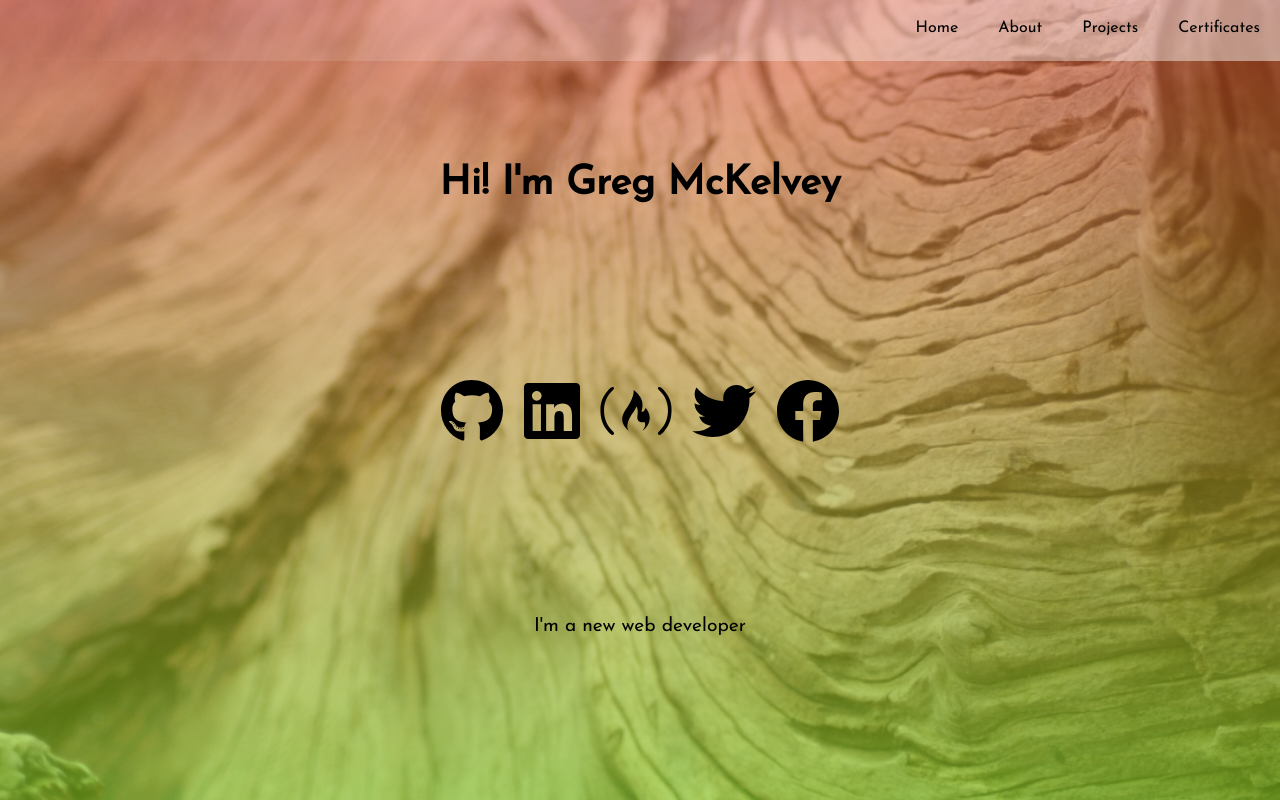
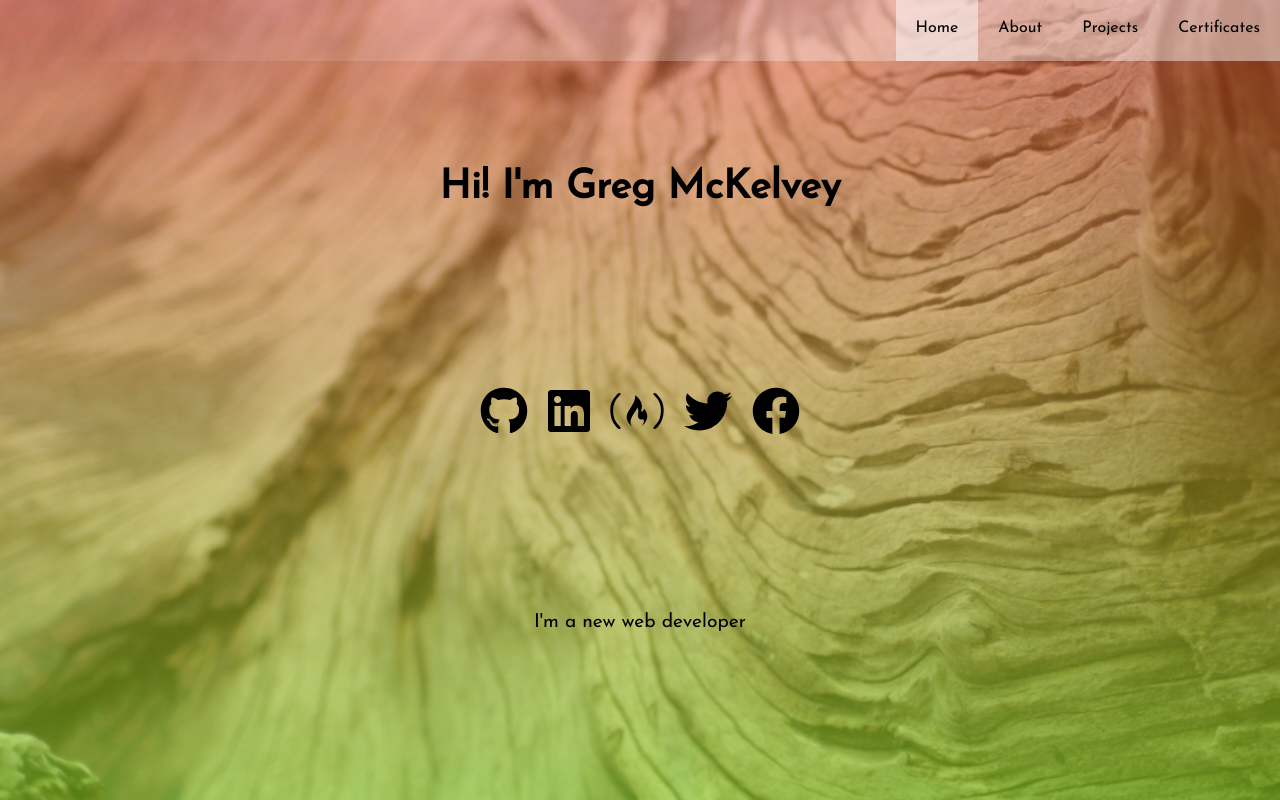
Before and after one commit to mckelveygreg/mckelveygreg.github.io, a React (Create React App) app: page / in a window 1280 px wide. In both pictures the pointer is over the link "Home". Built offline with nearby package versions, Linux system fonts and the light colour scheme.

Commit message:
landing page hover, icon sizes

```diff
--- a/src/components/Navbar/styles.css
+++ b/src/components/Navbar/styles.css
@@ -16,3 +16,7 @@
   padding: 20px;
   transition: ease-out 0.1s;
 }
+
+#navbar a:hover, #havbar a:active {
+  background-color: #ffffff79;
+}
--- a/src/components/SocMeds/style.css
+++ b/src/components/SocMeds/style.css
@@ -9,5 +9,5 @@
 }
 
 .socMeds svg {
-  font-size: 4rem;
+  font-size: 3rem;
 }
```
